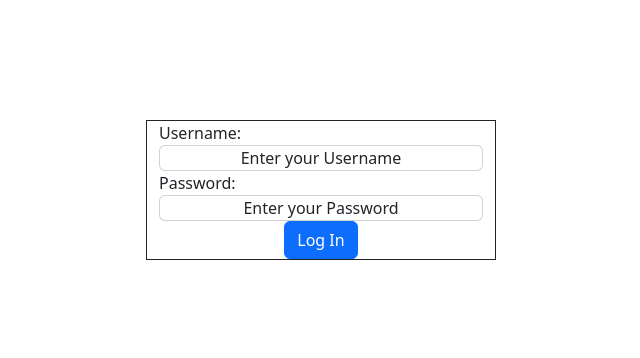
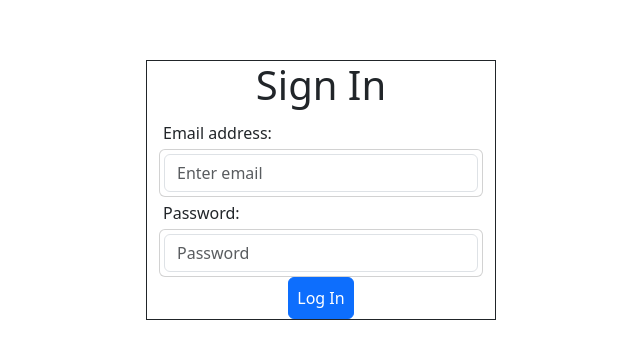
Before and after one commit to Khani1824/auth-app, a React (Create React App) app: page / in a window 1280 px wide. Shown: the part 210-568 px from the top of the page, without its empty margins (319-959 px from the left). Built offline with nearby package versions, Linux system fonts and the light colour scheme.

Commit message:
Place holders implemented

```diff
--- a/src/App.js
+++ b/src/App.js
@@ -6,11 +6,16 @@ function App() {
   return (
    <div className="d-flex justify-content-center align-items-center vh-100">
       <Container className='text-center border border-dark' style={{ width: '350px' }}>
-        <Form className="text-start">Username:</Form>
-        <Card>Enter your Username</Card>
-        <Form className="text-start">Password:</Form>
-        <Card>Enter your Password</Card>
-        <Button> Log In</Button>
+         <h1>Sign In</h1>
+        <Form className=" p-1 text-start">Email address:</Form>
+        <Card className = "p-1 text-start">
+          <Form.Control type="email" placeholder="Enter email"/>
+        </Card>
+        <Form className="p-1 text-start">Password:</Form>
+        <Card className="p-1 text-start">
+          <Form.Control type="password" placeholder="Password"/>
+        </Card>
+        <Button className="p-2 text-start">Log In</Button>
       </Container>
    </div>
   );
```
